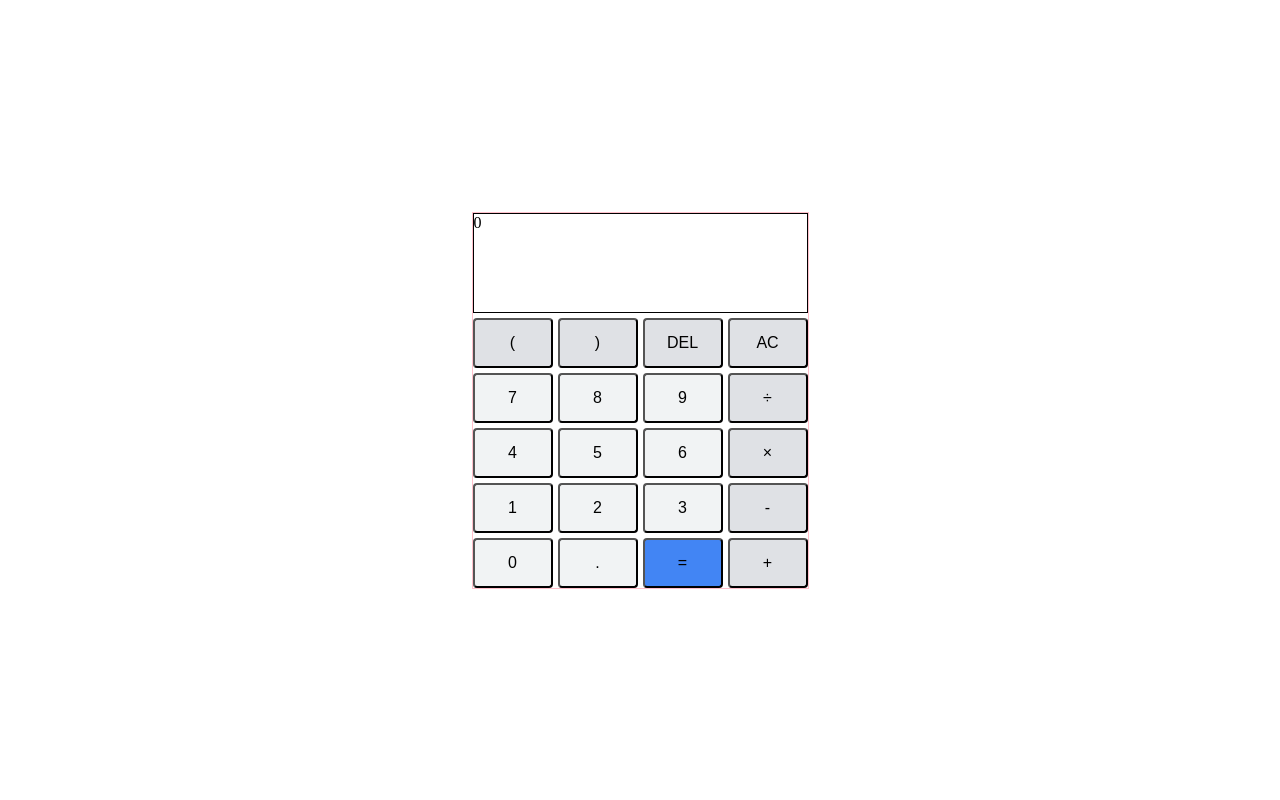
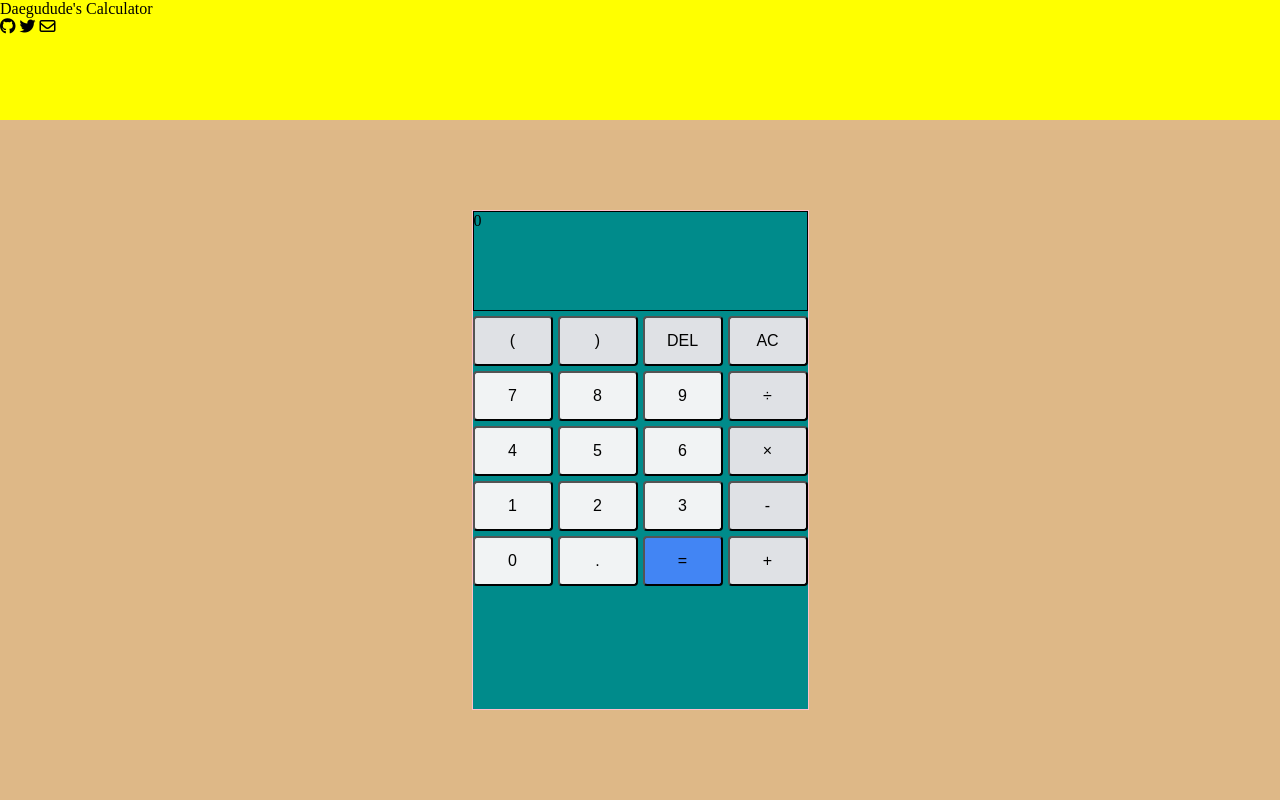
Before and after one commit to DaeguDude/calculator-redo, a plain HTML site: page index.html in a window 1280 px wide. Drawn offline with Linux system fonts and the light colour scheme.

Commit message:
working on layout

```diff
--- a/index.html
+++ b/index.html
@@ -5,9 +5,30 @@
   <meta name="viewport" content="width=device-width, initial-scale=1.0">
   <title>Daegudude's Calculator</title>
   <link rel="stylesheet" href="style.css">
+  <script src="https://kit.fontawesome.com/fadac8530c.js" crossorigin="anonymous"></script>
 </head>
 <body>
   <div id="container">
+    <div id="header">
+      <div id="header-title">
+        <div id="header-first-row">Daegudude's Calculator</div>
+        <div id="header-second-row">
+          <a href="https://github.com/DaeguDude">
+            <i class="fab fa-github"></i>
+          </a>
+
+          <a href="https://twitter.com/Daegudude_Kim">
+            <i class="fab fa-twitter"></i>
+          </a>
+          <a href="mailto:k3hppk@gmail.com">
+            <i class="far fa-envelope"></i>
+          </a>
+        </div>
+      </div>
+    </div>
+
+    <div id="main">
+
       <div id="grid-container">
         <div id="display" class="display">0</div>
 
@@ -34,8 +55,9 @@
         <button id="delete" class="item-d">DEL</button>
         <button id="openingParenthesis" class="item-d">(</button>
         <button id="closingParenthesis" class="item-d">)</button>
-    </div>
-  </div>
+      </div> <!-- grid-container -->
+    </div> <!-- main -->
+  </div> <!-- container -->
 </body>
 <script src="script.js"></script>
 </html>
--- /dev/null
+++ b/layout/style.css
@@ -0,0 +1,26 @@
+* {
+  padding: 0;
+  margin: 0;
+  box-sizing: border-box;
+}
+
+a {
+  /* This will inherit the color of its parent */
+  color: inherit;
+  text-decoration: none;
+}
+
+#container {
+  height: 100vh;
+  display: flex;
+  flex-direction: column;
+}
+
+#header {
+  background: yellow;
+  min-height: 100px;
+  flex: 1.5 1 0;
+
+  /* display: flex; */
+
+}
--- a/style.css
+++ b/style.css
@@ -4,14 +4,46 @@
   box-sizing: border-box;
 }
 
+a {
+  /* This will inherit the color of its parent */
+  color: inherit;
+  text-decoration: none;
+}
+
 #container {
   height: 100vh;
+  display: flex;
+  flex-direction: column;
+}
+
+#header {
+  background: yellow;
+  min-height: 100px;
+  flex: 1.5 1 0;
+
+  /* display: flex; */
+
+}
+
+
+
+
+
+
+
+#main {
+  background: burlywood;
+  flex: 8.5 1 0;
+
   display: flex;
   justify-content: center;
   align-items: center;
 }
 
 #grid-container {
+  background: darkcyan;
+  min-height: 500px;
+
   display: grid;
   border: 1px solid pink;
 
```
Also changed, not shown: layout/index.html (added, +54 -0 lines), 3 other files. Lines whose indentation alone changed are shown as unchanged.
